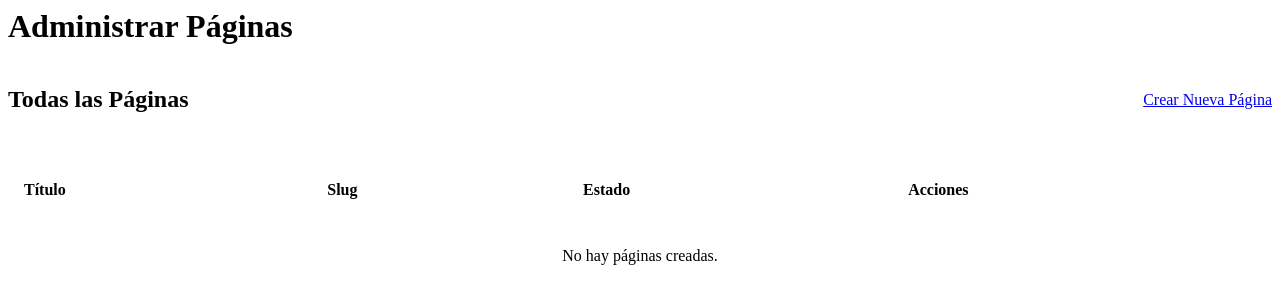
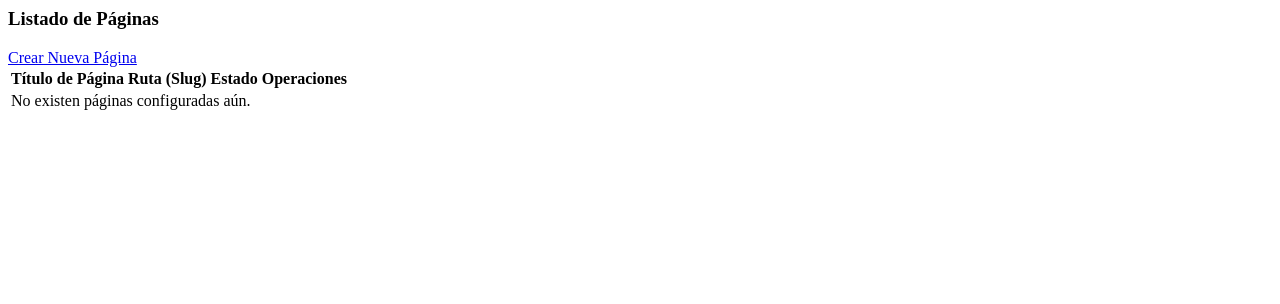
Before and after one commit to danycabarcas/pixelCMS, a PHP site: page /resources/views/admin/pages/index.php in a window 1280 px wide. Shown: the top 304 px of the page. Run offline with PHP 8.4, Linux system fonts and the light colour scheme.

Commit message:
Release Final: AdminLTE, Session fix y Rutas CMS

```diff
--- a/resources/views/admin/pages/index.php
+++ b/resources/views/admin/pages/index.php
@@ -1,32 +1,40 @@
-<h1>Administrar Páginas</h1>
-
-<div class="card">
-    <div style="display:flex; justify-content: space-between; align-items: center; margin-bottom: 2rem;">
-        <h2>Todas las Páginas</h2>
-        <a href="/admin/pages/create" class="btn btn-primary">Crear Nueva Página</a>
+<div class="row">
+    <div class="col-md-12">
+        <div class="card card-outline card-primary">
+            <div class="card-header">
+                <h3 class="card-title"><i class="fas fa-file-alt mr-2"></i> Listado de Páginas</h3>
+                <div class="card-tools">
+                    <a href="/admin/pages/create" class="btn btn-primary btn-sm"><i class="fas fa-plus mr-1"></i> Crear Nueva Página</a>
                 </div>
-
-    <table style="width:100%; border-collapse: collapse;">
+            </div>
+            <div class="card-body p-0">
+                <table class="table table-striped table-hover m-0">
                     <thead>
-            <tr style="text-align: left; border-bottom: 1px solid var(--border-color); color: var(--text-muted);">
-                <th style="padding:1rem;">Título</th>
-                <th style="padding:1rem;">Slug</th>
-                <th style="padding:1rem;">Estado</th>
-                <th style="padding:1rem;">Acciones</th>
+                        <tr>
+                            <th>Título de Página</th>
+                            <th>Ruta (Slug)</th>
+                            <th class="text-center">Estado</th>
+                            <th class="text-right">Operaciones</th>
                         </tr>
                     </thead>
                     <tbody>
                         <?php if (empty($pages)): ?>
-                <tr><td colspan="4" style="padding:2rem; text-align:center;">No hay páginas creadas.</td></tr>
+                            <tr><td colspan="4" class="text-center py-4 text-muted">No existen páginas configuradas aún.</td></tr>
                         <?php else: ?>
                             <?php foreach ($pages as $p): ?>
-                    <tr style="border-bottom: 1px solid var(--border-color);">
-                        <td style="padding:1rem;"><?= htmlspecialchars($p['title']) ?></td>
-                        <td style="padding:1rem;"><code>/<?= htmlspecialchars($p['slug']) ?></code></td>
-                        <td style="padding:1rem;"><?= $p['status'] == 1 ? 'Publicada' : 'Borrador' ?></td>
-                        <td style="padding:1rem;">
-                            <a href="/admin/pages/edit/<?= $p['id'] ?>" style="color:var(--accent-primary); text-decoration:none; margin-right:1rem;">Editar</a>
-                            <a href="/<?= $p['slug'] ?>" target="_blank" style="color:var(--text-muted); text-decoration:none;">Ver</a>
+                                <tr>
+                                    <td><strong><?= htmlspecialchars($p['titulo']) ?></strong></td>
+                                    <td><code>/<?= htmlspecialchars($p['slug']) ?></code></td>
+                                    <td class="text-center">
+                                        <span class="badge badge-<?= $p['status'] == 1 ? 'success' : 'warning' ?>">
+                                            <?= $p['status'] == 1 ? 'Publicada' : 'Borrador' ?>
+                                        </span>
+                                    </td>
+                                    <td class="text-right">
+                                        <div class="btn-group">
+                                            <a href="/admin/pages/edit/<?= $p['id'] ?>" class="btn btn-default btn-xs"><i class="fas fa-edit mr-1"></i> Editar</a>
+                                            <a href="/<?= $p['slug'] ?>" target="_blank" class="btn btn-default btn-xs"><i class="fas fa-eye mr-1"></i> Ver</a>
+                                        </div>
                                     </td>
                                 </tr>
                             <?php endforeach; ?>
@@ -34,3 +42,6 @@
                     </tbody>
                 </table>
             </div>
+        </div>
+    </div>
+</div>
--- a/routes/web.php
+++ b/routes/web.php
@@ -20,6 +20,11 @@
 $router->get('/master/licencias/crear', [MasterController::class, 'createLicencia'], [AuthMiddleware::class]);
 $router->post('/master/licencias/crear', [MasterController::class, 'createLicencia'], [AuthMiddleware::class]);
 $router->get('/admin/pages', [PageController::class, 'index'], [AuthMiddleware::class]);
+$router->get('/admin/pages/create', [PageController::class, 'create'], [AuthMiddleware::class]);
+$router->post('/admin/pages/create', [PageController::class, 'create'], [AuthMiddleware::class]);
+$router->get('/admin/pages/edit/{id}', [PageController::class, 'edit'], [AuthMiddleware::class]);
+$router->post('/admin/pages/save/{id}', [PageController::class, 'save'], [AuthMiddleware::class]);
+$router->get('/{slug}', [PageController::class, 'show']);
 
 // --- Otros Módulos ---
 $router->get('/admin/files', [\App\Controllers\FileManagerController::class, 'index'], [AuthMiddleware::class]);
```
Also changed, not shown: app/Controllers/PageController.php (+20 -0 lines), app/Core/Session.php (+10 -5 lines), resources/views/admin/pages/create.php (added, +29 -0 lines), resources/views/layouts/admin.php (added, +75 -0 lines). Lines whose indentation alone changed are shown as unchanged.
